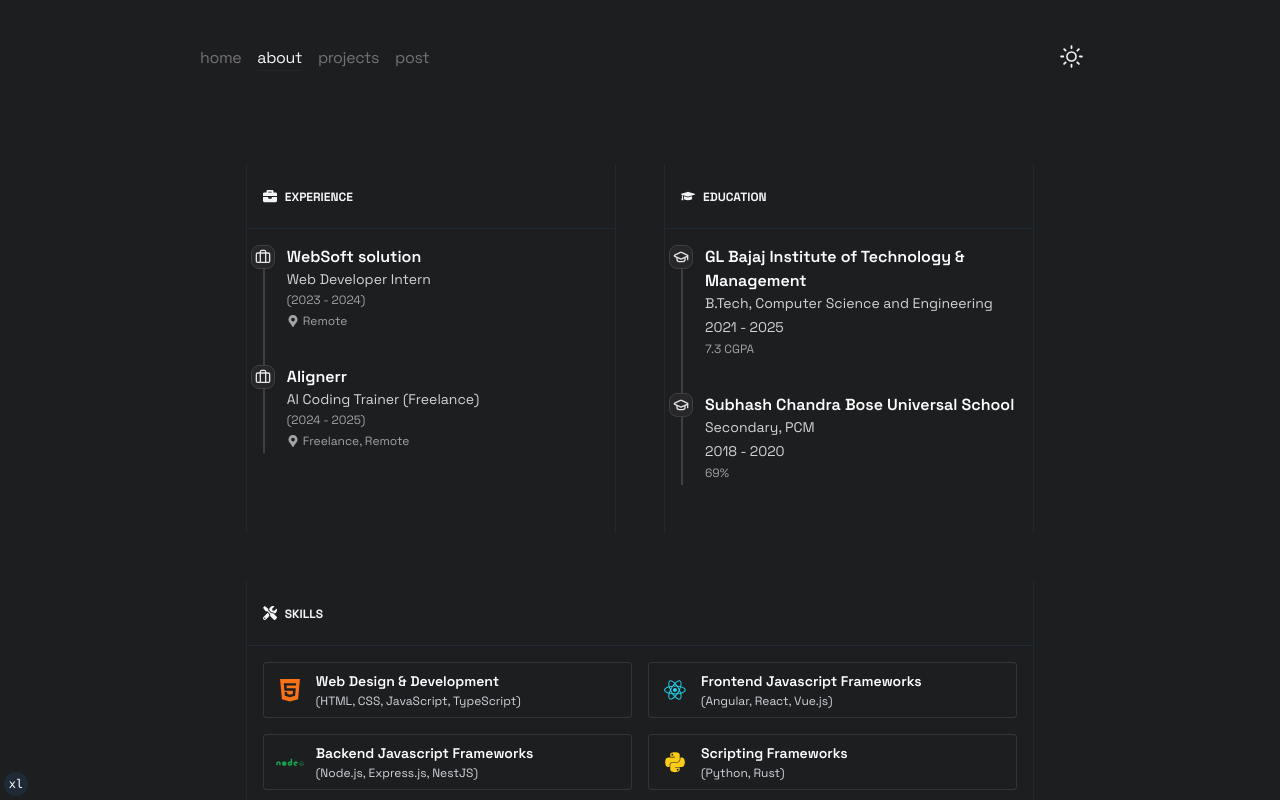
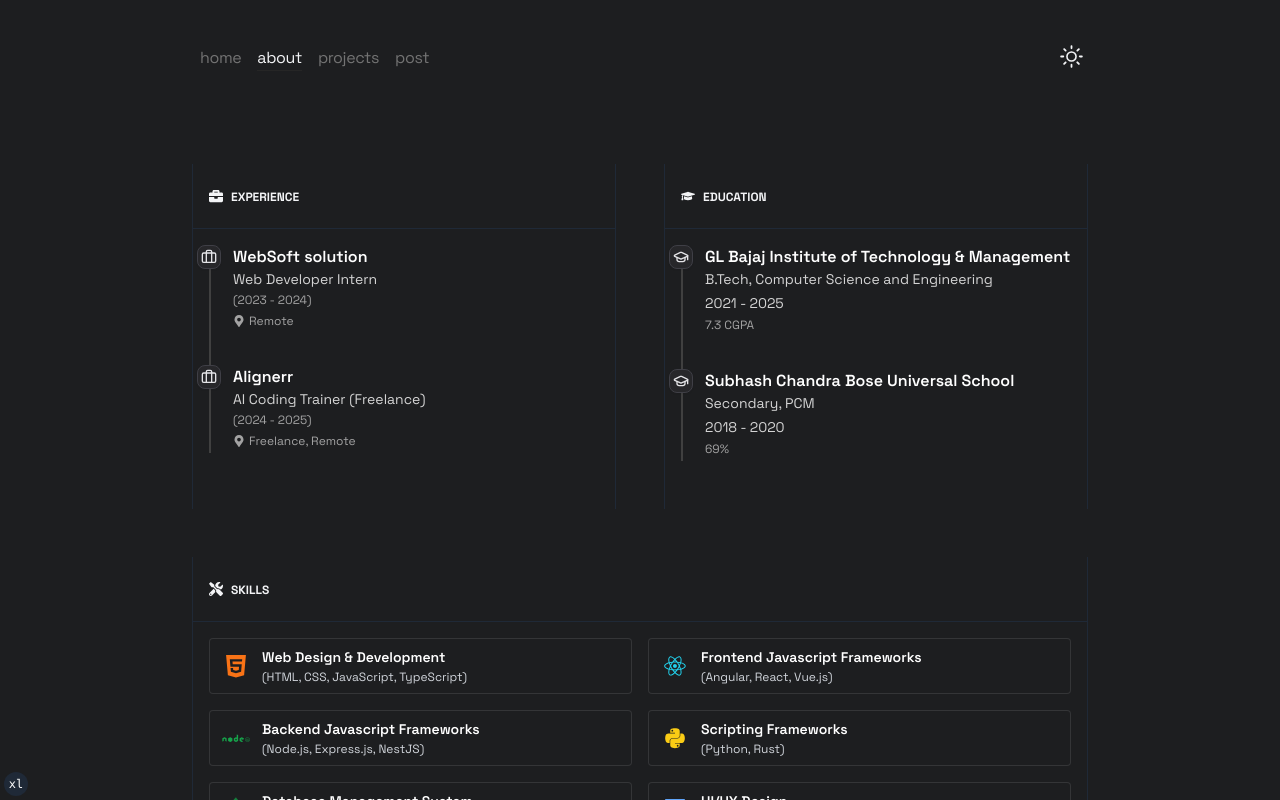
Before and after one commit to Tukesh1/tukesh.sbs, a Next.js app: page /about in a window 1280 px wide. Shown: the top 800 px of the page. Built offline with nearby package versions, Linux system fonts and the light colour scheme.

Commit message:
Update layout in About page and change AI Specialist to AI Engineer in site metadata

```diff
--- a/src/app/about/page.tsx
+++ b/src/app/about/page.tsx
@@ -26,7 +26,7 @@ export default function About() {
   return (
     <React.Fragment>
       <section className="py-12">
-        <div className="mx-[6%]">
+        <div className="max-w-4xl mx-auto">
           <div className="max-w-4xl mx-auto grid grid-cols-1 md:grid-cols-2 gap-12 mb-12">
             <Panel>
               <PanelHeader>
--- a/src/data/siteMetadata.ts
+++ b/src/data/siteMetadata.ts
@@ -8,7 +8,7 @@ export const siteMetadata = {
   keywords: [
     "Tukesh Kumar",
     "Frontend Developer",
-    "AI Specialist",
+    "AI Engineer",
     "React Developer",
     "TypeScript",
     "JavaScript",
```
